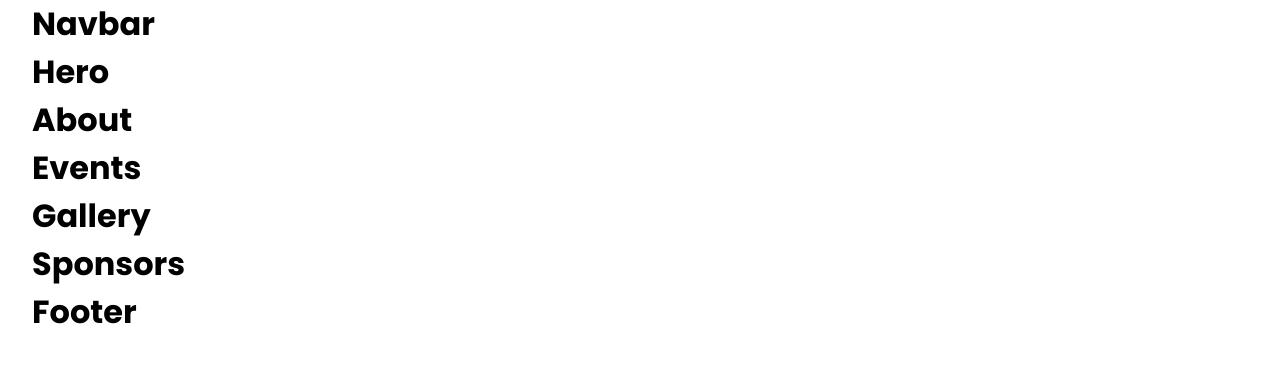
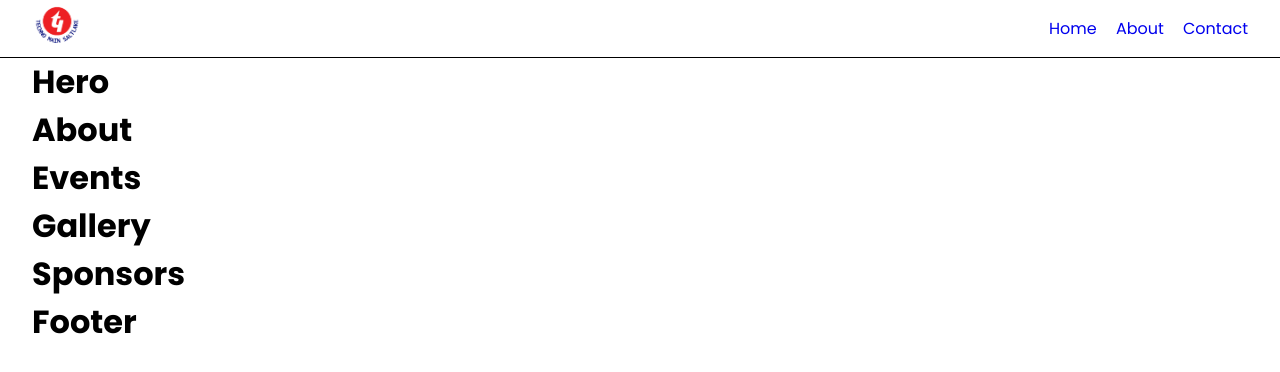
Before and after one commit to AnkuranTechno/anakhronos-2.0, a React (Create React App) app: page / in a window 1280 px wide. Shown: the top 372 px of the page. Built offline with nearby package versions, Linux system fonts and the light colour scheme; the HTML template or start-up script is replaced by a standard one.

Commit message:
Added github pages

```diff
--- a/package.json
+++ b/package.json
@@ -1,6 +1,7 @@
 {
   "name": "anakhronos_new",
   "version": "0.1.0",
+  "homepage": "https://Ankuran-Techno.github.io/anakhronos-2.0",
   "private": true,
   "dependencies": {
     "@testing-library/jest-dom": "^5.16.5",
@@ -13,6 +14,8 @@
     "web-vitals": "^2.1.4"
   },
   "scripts": {
+    "predeploy": "npm run build",
+    "deploy": "gh-pages -d build",
     "start": "react-scripts start",
     "build": "react-scripts build",
     "test": "react-scripts test",
@@ -35,5 +38,8 @@
       "last 1 firefox version",
       "last 1 safari version"
     ]
+  },
+  "devDependencies": {
+    "gh-pages": "^5.0.0"
   }
 }
--- a/src/sections/Navbar/Navbar.jsx
+++ b/src/sections/Navbar/Navbar.jsx
@@ -1,12 +1,28 @@
 import React from 'react';
 
 import './Navbar.scss';
+import { navbarLogo } from '../../constants/image';
 
 const Navbar = () => {
   return (
     <header className="app__section navbar">
       <div className="app__section-container navbar-container">
-        <h1>Navbar</h1>
+        <div className="navbar__logo-container">
+          <div className="navbar__logo">
+            <img src={navbarLogo} alt="logo" />
+          </div>
+        </div>
+        <ul className="navbar__menu">
+          <li className="navbar__menu-item">
+            <a href="/">Home</a>
+          </li>
+          <li className="navbar__menu-item">
+            <a href="/">About</a>
+          </li>
+          <li className="navbar__menu-item">
+            <a href="/">Contact</a>
+          </li>
+        </ul>
       </div>
     </header>
   );
--- a/src/sections/Navbar/Navbar.scss
+++ b/src/sections/Navbar/Navbar.scss
@@ -0,0 +1,22 @@
+.navbar {
+  border-bottom: 1px solid black;
+
+  &-container {
+    display: flex;
+    align-items: center;
+    justify-content: space-between;
+  }
+
+  &__logo {
+    img {
+      width: 50px;
+    }
+  }
+
+  &__menu {
+    display: flex;
+    align-items: center;
+    justify-content: center;
+    gap: 1.2rem;
+  }
+}
```
Also changed, not shown: 1 other file (tests, documents, lock files or other folders).
